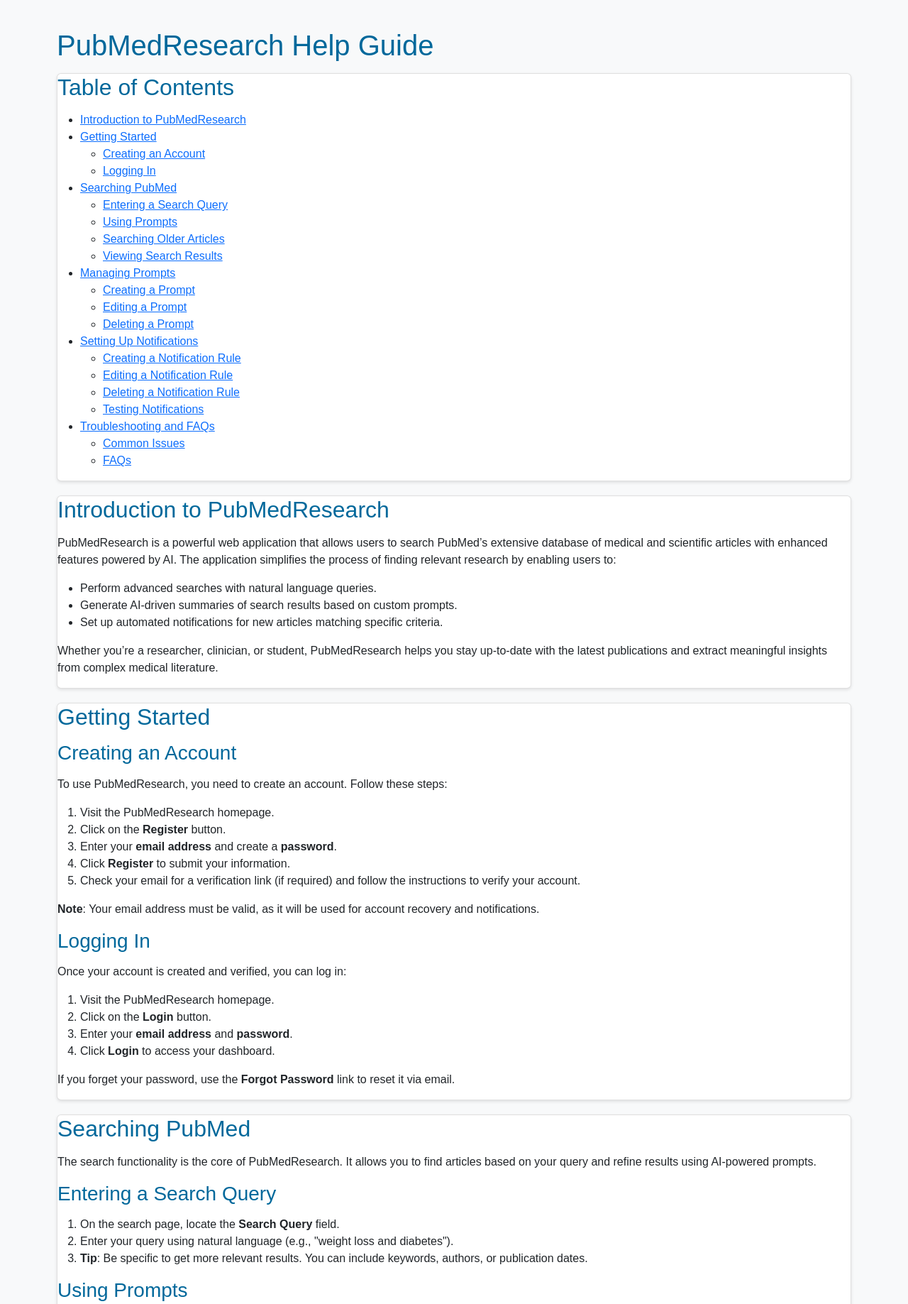
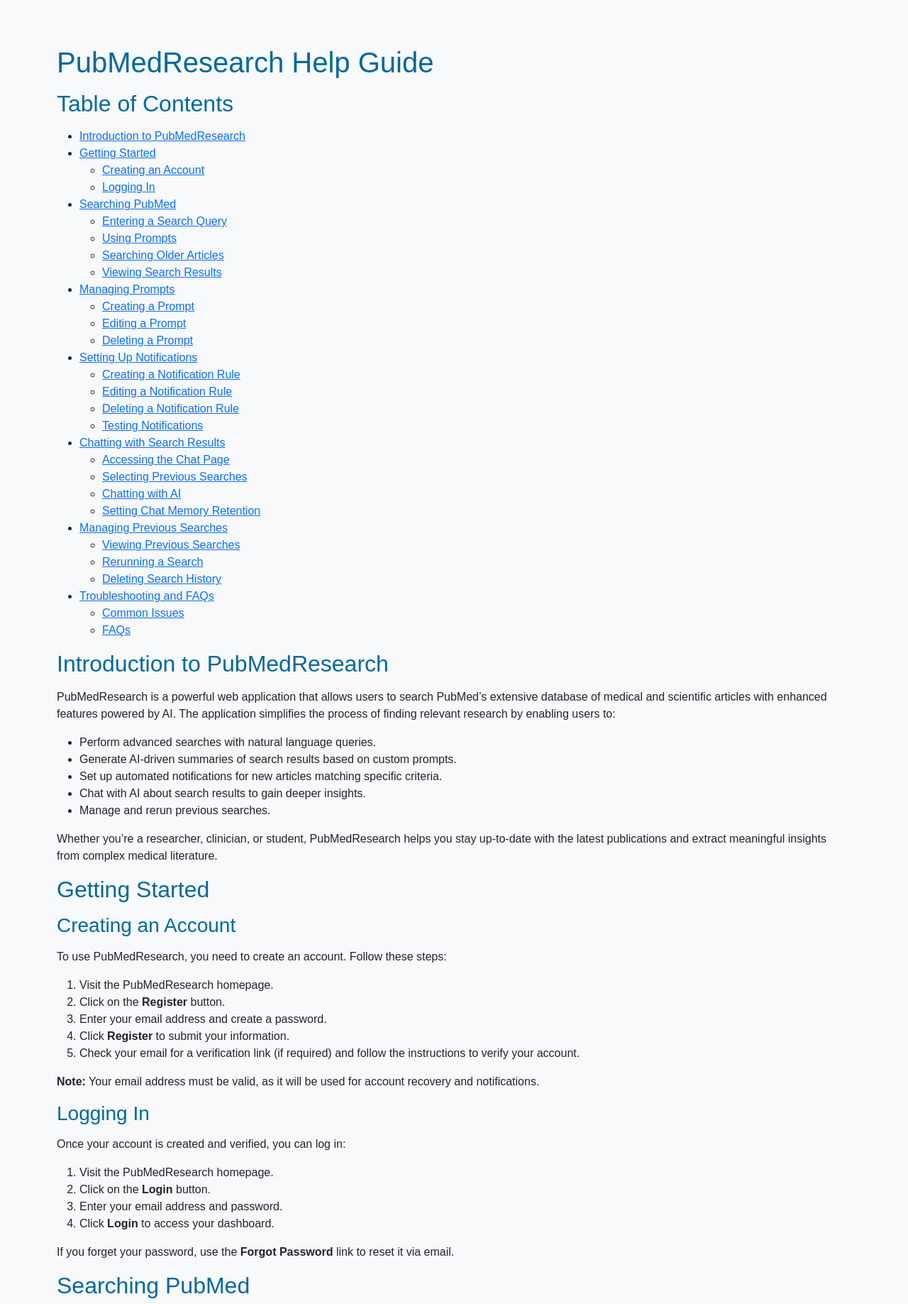
Before and after one commit to joepiercefireside/pubmedresearch, a Flask app: page /help in a window 1280 px wide. Shown: the part 111-1948 px from the top of the page at 71% size. Run offline with Flask 3, Linux system fonts and the light colour scheme; parts of the project's set-up code (start-up, migrations or seed data) failed here and were passed over; some libraries are stand-ins or nearby versions.

Commit message:
final changes

```diff
--- a/search.py
+++ b/search.py
@@ -245,7 +245,7 @@
                 retry_delay = 5  # seconds
                 for attempt in range(max_retries):
                     try:
-                        primary_results, fallback_results = handler.search(query, keywords_with_synonyms, date_range, start_year_int, result_limit=result_limit)
+                        primary_results, fallback_results = handler.search(query, keywords_with_synonyms, date_range, start_year_int or datetime.now().year - 10, result_limit=result_limit)
                         break
                     except Exception as e:
                         if attempt < max_retries - 1 and "429" in str(e):
@@ -323,10 +323,12 @@
                 source['results']['fallback'] = source['results']['fallback'][start_idx:end_idx]
 
             result_ids = save_search_results(current_user.id, query, all_results)
+            search_id = hashlib.sha256((query + str(time.time())).encode()).hexdigest()[:16]
+            session['latest_search_id'] = search_id
             session['latest_search_result_ids'] = json.dumps(result_ids[:10])
             session['latest_query'] = query
 
-            save_search_history(current_user.id, query, selected_prompt_text, sources_selected, all_results)
+            save_search_history(current_user.id, query, selected_prompt_text, sources_selected, all_results, search_id)
 
             update_search_progress(current_user.id, query, "complete")
 
--- a/templates/help.html
+++ b/templates/help.html
@@ -1,94 +1,106 @@
 {% extends "base.html" %}
 {% block title %}Help Guide{% endblock %}
 {% block content %}
-<div class="container">
+<link rel="icon" href="{{ url_for('static', filename='favicon.png') }}" type="image/png">
+<div class="container mt-4">
     <h1>PubMedResearch Help Guide</h1>
-    <div class="card">
+
     <h2>Table of Contents</h2>
     <ul>
-            <li><a href="#introduction-to-pubmedresearch">Introduction to PubMedResearch</a></li>
+        <li><a href="#introduction">Introduction to PubMedResearch</a></li>
         <li><a href="#getting-started">Getting Started</a>
             <ul>
-                    <li><a href="#creating-an-account">Creating an Account</a></li>
+                <li><a href="#creating-account">Creating an Account</a></li>
                 <li><a href="#logging-in">Logging In</a></li>
             </ul>
         </li>
         <li><a href="#searching-pubmed">Searching PubMed</a>
             <ul>
-                    <li><a href="#entering-a-search-query">Entering a Search Query</a></li>
+                <li><a href="#entering-query">Entering a Search Query</a></li>
                 <li><a href="#using-prompts">Using Prompts</a></li>
-                    <li><a href="#searching-older-articles">Searching Older Articles</a></li>
-                    <li><a href="#viewing-search-results">Viewing Search Results</a></li>
+                <li><a href="#searching-older">Searching Older Articles</a></li>
+                <li><a href="#viewing-results">Viewing Search Results</a></li>
             </ul>
         </li>
         <li><a href="#managing-prompts">Managing Prompts</a>
             <ul>
-                    <li><a href="#creating-a-prompt">Creating a Prompt</a></li>
-                    <li><a href="#editing-a-prompt">Editing a Prompt</a></li>
-                    <li><a href="#deleting-a-prompt">Deleting a Prompt</a></li>
+                <li><a href="#creating-prompt">Creating a Prompt</a></li>
+                <li><a href="#editing-prompt">Editing a Prompt</a></li>
+                <li><a href="#deleting-prompt">Deleting a Prompt</a></li>
             </ul>
         </li>
-            <li><a href="#setting-up-notifications">Setting Up Notifications</a>
+        <li><a href="#setting-notifications">Setting Up Notifications</a>
             <ul>
-                    <li><a href="#creating-a-notification-rule">Creating a Notification Rule</a></li>
-                    <li><a href="#editing-a-notification-rule">Editing a Notification Rule</a></li>
-                    <li><a href="#deleting-a-notification-rule">Deleting a Notification Rule</a></li>
-                    <li><a href="#testing-notifications">Testing Notifications</a></li>
+                <li><a href="#creating-notification">Creating a Notification Rule</a></li>
+                <li><a href="#editing-notification">Editing a Notification Rule</a></li>
+                <li><a href="#deleting-notification">Deleting a Notification Rule</a></li>
+                <li><a href="#testing-notification">Testing Notifications</a></li>
             </ul>
         </li>
-            <li><a href="#troubleshooting-and-faqs">Troubleshooting and FAQs</a>
+        <li><a href="#chatting-results">Chatting with Search Results</a>
+            <ul>
+                <li><a href="#accessing-chat">Accessing the Chat Page</a></li>
+                <li><a href="#selecting-searches">Selecting Previous Searches</a></li>
+                <li><a href="#chatting-ai">Chatting with AI</a></li>
+                <li><a href="#chat-retention">Setting Chat Memory Retention</a></li>
+            </ul>
+        </li>
+        <li><a href="#previous-searches">Managing Previous Searches</a>
+            <ul>
+                <li><a href="#viewing-searches">Viewing Previous Searches</a></li>
+                <li><a href="#rerunning-searches">Rerunning a Search</a></li>
+                <li><a href="#deleting-searches">Deleting Search History</a></li>
+            </ul>
+        </li>
+        <li><a href="#troubleshooting">Troubleshooting and FAQs</a>
             <ul>
                 <li><a href="#common-issues">Common Issues</a></li>
                 <li><a href="#faqs">FAQs</a></li>
             </ul>
         </li>
     </ul>
-    </div>
 
-    <div class="card" id="introduction-to-pubmedresearch">
-        <h2>Introduction to PubMedResearch</h2>
+    <h2 id="introduction">Introduction to PubMedResearch</h2>
     <p>PubMedResearch is a powerful web application that allows users to search PubMed’s extensive database of medical and scientific articles with enhanced features powered by AI. The application simplifies the process of finding relevant research by enabling users to:</p>
     <ul>
         <li>Perform advanced searches with natural language queries.</li>
         <li>Generate AI-driven summaries of search results based on custom prompts.</li>
         <li>Set up automated notifications for new articles matching specific criteria.</li>
+        <li>Chat with AI about search results to gain deeper insights.</li>
+        <li>Manage and rerun previous searches.</li>
     </ul>
     <p>Whether you’re a researcher, clinician, or student, PubMedResearch helps you stay up-to-date with the latest publications and extract meaningful insights from complex medical literature.</p>
-    </div>
 
-    <div class="card" id="getting-started">
-        <h2>Getting Started</h2>
-        <h3 id="creating-an-account">Creating an Account</h3>
+    <h2 id="getting-started">Getting Started</h2>
+    <h3 id="creating-account">Creating an Account</h3>
     <p>To use PubMedResearch, you need to create an account. Follow these steps:</p>
     <ol>
         <li>Visit the PubMedResearch homepage.</li>
         <li>Click on the <strong>Register</strong> button.</li>
-            <li>Enter your <strong>email address</strong> and create a <strong>password</strong>.</li>
+        <li>Enter your email address and create a password.</li>
         <li>Click <strong>Register</strong> to submit your information.</li>
         <li>Check your email for a verification link (if required) and follow the instructions to verify your account.</li>
     </ol>
-        <p><strong>Note</strong>: Your email address must be valid, as it will be used for account recovery and notifications.</p>
+    <p><strong>Note:</strong> Your email address must be valid, as it will be used for account recovery and notifications.</p>
 
     <h3 id="logging-in">Logging In</h3>
     <p>Once your account is created and verified, you can log in:</p>
     <ol>
         <li>Visit the PubMedResearch homepage.</li>
         <li>Click on the <strong>Login</strong> button.</li>
-            <li>Enter your <strong>email address</strong> and <strong>password</strong>.</li>
+        <li>Enter your email address and password.</li>
         <li>Click <strong>Login</strong> to access your dashboard.</li>
     </ol>
     <p>If you forget your password, use the <strong>Forgot Password</strong> link to reset it via email.</p>
-    </div>
 
-    <div class="card" id="searching-pubmed">
-        <h2>Searching PubMed</h2>
+    <h2 id="searching-pubmed">Searching PubMed</h2>
     <p>The search functionality is the core of PubMedResearch. It allows you to find articles based on your query and refine results using AI-powered prompts.</p>
 
-        <h3 id="entering-a-search-query">Entering a Search Query</h3>
+    <h3 id="entering-query">Entering a Search Query</h3>
     <ol>
         <li>On the search page, locate the <strong>Search Query</strong> field.</li>
         <li>Enter your query using natural language (e.g., "weight loss and diabetes").</li>
-            <li><strong>Tip</strong>: Be specific to get more relevant results. You can include keywords, authors, or publication dates.</li>
+        <li><strong>Tip:</strong> Be specific to get more relevant results. You can include keywords, authors, or publication dates.</li>
     </ol>
 
     <h3 id="using-prompts">Using Prompts</h3>
@@ -99,31 +111,29 @@
         <li>The corresponding prompt text will appear in the <strong>Prompt Text</strong> box below.</li>
         <li>You can modify the prompt text if needed or leave it as is.</li>
     </ol>
-        <p><strong>Note</strong>: If you leave the prompt text blank, no AI summary will be generated, and you’ll only see the search results.</p>
+    <p><strong>Note:</strong> If you leave the prompt text blank, no AI summary will be generated, and you’ll only see the search results.</p>
 
-        <h3 id="searching-older-articles">Searching Older Articles</h3>
-        <p>By default, PubMedResearch searches articles from the past 5 years. To search older articles:</p>
+    <h3 id="searching-older">Searching Older Articles</h3>
+    <p>By default, PubMedResearch searches articles from the past 10 years. To search older articles:</p>
     <ol>
         <li>Check the <strong>Search older articles</strong> box.</li>
         <li>Select a <strong>Start Year</strong> from the dropdown (e.g., 2000).</li>
         <li>The search will include articles from the selected year to the present.</li>
     </ol>
 
-        <h3 id="viewing-search-results">Viewing Search Results</h3>
+    <h3 id="viewing-results">Viewing Search Results</h3>
     <p>After submitting your search by clicking the <strong>Search</strong> button:</p>
     <ul>
-            <li><strong>Top Relevant Results (AI-Ranked)</strong>: Displays the most relevant articles, ranked by the AI.</li>
-            <li><strong>All Results</strong>: Shows all articles matching your query.</li>
-            <li><strong>Fallback Results</strong>: If no results are found within the specified timeframe, older articles may be shown.</li>
+        <li><strong>Top Relevant Results (AI-Ranked):</strong> Displays the most relevant articles, ranked by the AI.</li>
+        <li><strong>All Results:</strong> Shows all articles matching your query.</li>
+        <li><strong>Fallback Results:</strong> If no results are found within the specified timeframe, older articles may be shown.</li>
     </ul>
-        <p>Each result includes the article’s title, authors, journal, publication date, and a snippet of the abstract. Click the title to view the full article on PubMed. If a prompt was used, an <strong>AI Summary</strong> section will appear above the results, showing the AI-generated summary (this may take 30-40 seconds to load).</p>
-    </div>
+    <p>Each result includes the article’s title, authors, journal, publication date, and a snippet of the abstract. Click the title to view the full article on PubMed. If a prompt was used, an <strong>AI Summary</strong> section will appear above the results, showing the AI-generated summary (this may take 30-40 seconds to load). After a search completes, a <strong>Chat with Results</strong> button appears, allowing you to discuss the results with AI.</p>
 
-    <div class="card" id="managing-prompts">
-        <h2>Managing Prompts</h2>
+    <h2 id="managing-prompts">Managing Prompts</h2>
     <p>Prompts are essential for generating AI-driven summaries. You can create, edit, and delete prompts to tailor the AI’s responses to your needs.</p>
 
-        <h3 id="creating-a-prompt">Creating a Prompt</h3>
+    <h3 id="creating-prompt">Creating a Prompt</h3>
     <ol>
         <li>Navigate to the <strong>Prompts</strong> section from the dashboard.</li>
         <li>Click <strong>Create New Prompt</strong>.</li>
@@ -131,86 +141,143 @@
         <li>Click <strong>Save</strong> to store the prompt.</li>
     </ol>
 
-        <h3 id="editing-a-prompt">Editing a Prompt</h3>
+    <h3 id="editing-prompt">Editing a Prompt</h3>
     <ol>
         <li>In the <strong>Prompts</strong> section, select the prompt you want to edit.</li>
         <li>Update the <strong>Prompt Name</strong> and/or <strong>Prompt Text</strong>.</li>
         <li>Click <strong>Update Prompt</strong> to save your changes.</li>
     </ol>
 
-        <h3 id="deleting-a-prompt">Deleting a Prompt</h3>
+    <h3 id="deleting-prompt">Deleting a Prompt</h3>
     <ol>
         <li>In the <strong>Prompts</strong> section, select the prompt you want to delete.</li>
         <li>Click <strong>Delete</strong> and confirm the action.</li>
     </ol>
-        <p><strong>Warning</strong>: Deleting a prompt is permanent and cannot be undone.</p>
-    </div>
+    <p><strong>Warning:</strong> Deleting a prompt is permanent and cannot be undone.</p>
 
-    <div class="card" id="setting-up-notifications">
-        <h2>Setting Up Notifications</h2>
+    <h2 id="setting-notifications">Setting Up Notifications</h2>
     <p>Notifications keep you informed about new articles matching your criteria.</p>
 
-        <h3 id="creating-a-notification-rule">Creating a Notification Rule</h3>
+    <h3 id="creating-notification">Creating a Notification Rule</h3>
     <ol>
         <li>Go to the <strong>Notifications</strong> section.</li>
         <li>Click <strong>Create New Rule</strong>.</li>
         <li>Fill in the required fields:
             <ul>
-                    <li><strong>Rule Name</strong>: A descriptive name for the rule.</li>
-                    <li><strong>Keywords</strong>: Terms to search for (e.g., "diabetes treatment").</li>
-                    <li><strong>Timeframe</strong>: How often to check for new articles (daily, weekly, monthly, annually).</li>
-                    <li><strong>Prompt Text</strong> (optional): A prompt for summarizing new articles.</li>
-                    <li><strong>Email Format</strong>: How to present the results (summary, list, detailed).</li>
+                <li><strong>Rule Name:</strong> A descriptive name for the rule.</li>
+                <li><strong>Keywords:</strong> Terms to search for (e.g., "diabetes treatment").</li>
+                <li><strong>Timeframe:</strong> How often to check for new articles (daily, weekly, monthly, annually).</li>
+                <li><strong>Prompt Text (optional):</strong> A prompt for summarizing new articles.</li>
+                <li><strong>Email Format:</strong> How to present the results (summary, list, detailed).</li>
             </ul>
         </li>
         <li>Click <strong>Save</strong> to activate the rule.</li>
     </ol>
 
-        <h3 id="editing-a-notification-rule">Editing a Notification Rule</h3>
+    <h3 id="editing-notification">Editing a Notification Rule</h3>
     <ol>
         <li>In the <strong>Notifications</strong> section, select the rule you want to modify.</li>
         <li>Update the fields as needed.</li>
         <li>Click <strong>Update Rule</strong> to save your changes.</li>
     </ol>
 
-        <h3 id="deleting-a-notification-rule">Deleting a Notification Rule</h3>
+    <h3 id="deleting-notification">Deleting a Notification Rule</h3>
     <ol>
         <li>In the <strong>Notifications</strong> section, select the rule you want to delete.</li>
         <li>Click <strong>Delete</strong> and confirm the action.</li>
     </ol>
-        <p><strong>Warning</strong>: Deleting a notification rule is permanent.</p>
+    <p><strong>Warning:</strong> Deleting a notification rule is permanent.</p>
 
-        <h3 id="testing-notifications">Testing Notifications</h3>
+    <h3 id="testing-notification">Testing Notifications</h3>
     <ol>
         <li>In the <strong>Notifications</strong> section, select a rule and click <strong>Test</strong>.</li>
         <li>The system will simulate the notification and send a test email to your account.</li>
         <li>Check your inbox (and spam/junk folder) to verify the email.</li>
     </ol>
-    </div>
 
-    <div class="card" id="troubleshooting-and-faqs">
-        <h2>Troubleshooting and FAQs</h2>
+    <h2 id="chatting-results">Chatting with Search Results</h2>
+    <p>The Chat feature allows you to interact with AI to discuss and analyze your search results.</p>
+
+    <h3 id="accessing-chat">Accessing the Chat Page</h3>
+    <ol>
+        <li>Click the <strong>Chat</strong> link in the navigation menu.</li>
+        <li>Alternatively, after a search, click the <strong>Chat with Results</strong> button to discuss the latest search.</li>
+    </ol>
+
+    <h3 id="selecting-searches">Selecting Previous Searches</h3>
+    <ol>
+        <li>On the Chat page, view the <strong>Select Previous Searches</strong> section.</li>
+        <li>Check the box next to a search query to select it for chatting.</li>
+        <li>Only one search can be selected at a time.</li>
+        <li>Searches are retained based on the <strong>Chat Memory Retention</strong> setting (see below).</li>
+    </ol>
+
+    <h3 id="chatting-ai">Chatting with AI</h3>
+    <ol>
+        <li>After selecting a search, enter your message in the <strong>Your Message</strong> field (e.g., "Summarize the top results").</li>
+        <li>Click <strong>Send</strong> to interact with the AI.</li>
+        <li>The AI responds based on the selected search’s results and any associated prompt.</li>
+        <li>Chat history for the selected search is displayed in the <strong>Chat History</strong> section.</li>
+    </ol>
+
+    <h3 id="chat-retention">Setting Chat Memory Retention</h3>
+    <ol>
+        <li>In the <strong>Chat Memory Retention (Hours)</strong> field, enter the number of hours (1–720) to retain chat history and associated searches.</li>
+        <li>Click <strong>Send</strong> to update the retention period.</li>
+        <li>Older chats and searches are automatically deleted after this period.</li>
+    </ol>
+
+    <h2 id="previous-searches">Managing Previous Searches</h2>
+    <p>The Previous Searches feature allows you to view, rerun, or delete your search history.</p>
+
+    <h3 id="viewing-searches">Viewing Previous Searches</h3>
+    <ol>
+        <li>Click the <strong>Previous Searches</strong> link in the navigation menu.</li>
+        <li>A table displays your searches, including the query, prompt, sources, and date.</li>
+    </ol>
+
+    <h3 id="rerunning-searches">Rerunning a Search</h3>
+    <ol>
+        <li>In the <strong>Previous Searches</strong> section, find the search you want to rerun.</li>
+        <li>Click the <strong>Re-run</strong> button to repeat the search with the same parameters.</li>
+    </ol>
+
+    <h3 id="deleting-searches">Deleting Search History</h3>
+    <ol>
+        <li>In the <strong>Previous Searches</strong> section, select a deletion period (weekly, monthly, annually) from the dropdown.</li>
+        <li>Click <strong>Delete</strong> to remove searches older than the selected period.</li>
+    </ol>
+    <p><strong>Warning:</strong> Deleting search history is permanent and also removes associated chat history.</p>
+
+    <h2 id="troubleshooting">Troubleshooting and FAQs</h2>
 
     <h3 id="common-issues">Common Issues</h3>
     <ul>
-            <li><strong>Login Problems</strong>: Ensure your email and password are correct. Use the <strong>Forgot Password</strong> link if needed.</li>
-            <li><strong>API Errors</strong>: If you see errors related to the API, check your internet connection or try again later.</li>
-            <li><strong>No Results Found</strong>: Broaden your search query or adjust the date range.</li>
-            <li><strong>AI Summary Delays</strong>: Generating summaries may take 30-40 seconds. Wait for the loading indicator to disappear.</li>
+        <li><strong>Login Problems:</strong> Ensure your email and password are correct. Use the <strong>Forgot Password</strong> link if needed.</li>
+        <li><strong>API Errors:</strong> If you see errors related to the API, check your internet connection or try again later.</li>
+        <li><strong>No Results Found:</strong> Broaden your search query or adjust the date range.</li>
+        <li><strong>AI Summary Delays:</strong> Generating summaries may take 30-40 seconds. Wait for the loading indicator to disappear.</li>
+        <li><strong>Search Status Not Updating:</strong> Refresh the page or check your internet connection.</li>
+        <li><strong>No Chat History:</strong> Ensure a search is selected and within the retention period.</li>
+        <li><strong>Semantic Scholar No Results:</strong> Try again later due to possible API rate limits, or check if the query is too specific.</li>
     </ul>
 
     <h3 id="faqs">FAQs</h3>
     <ul>
-            <li><strong>Q: How do I reset my password?</strong>
+        <li><strong>Q: How do I reset my password?</strong><br>
             A: Use the <strong>Forgot Password</strong> link on the login page.</li>
-            <li><strong>Q: Can I use custom prompts?</strong>
+        <li><strong>Q: Can I use custom prompts?</strong><br>
             A: Yes, you can create custom prompts in the <strong>Prompts</strong> section or edit the prompt text directly in the search form.</li>
-            <li><strong>Q: How often are notifications sent?</strong>
+        <li><strong>Q: How often are notifications sent?</strong><br>
             A: Notifications are sent based on the timeframe you select (daily, weekly, etc.).</li>
-            <li><strong>Q: Why didn’t I receive a notification email?</strong>
+        <li><strong>Q: Why didn’t I receive a notification email?</strong><br>
             A: Check your spam/junk folder. If it’s still missing, test the notification or contact support.</li>
+        <li><strong>Q: How do I chat about a specific search?</strong><br>
+            A: Select the search on the Chat page or use the <strong>Chat with Results</strong> button after searching.</li>
+        <li><strong>Q: Why are my previous searches missing?</strong><br>
+            A: They may have been deleted due to the retention period or manual deletion.</li>
     </ul>
+
     <p>For further assistance, contact support at <a href="mailto:support@firesidetechnologies.com">support@firesidetechnologies.com</a>.</p>
 </div>
-</div>
 {% endblock %}
```
Also changed, not shown: core.py (+10 -7 lines), features.py (+69 -34 lines), templates/chat.html (+55 -46 lines), templates/previous_searches.html (+12 -15 lines), templates/search.html (+31 -41 lines), utils.py (+6 -3 lines). Lines whose indentation alone changed are shown as unchanged.
